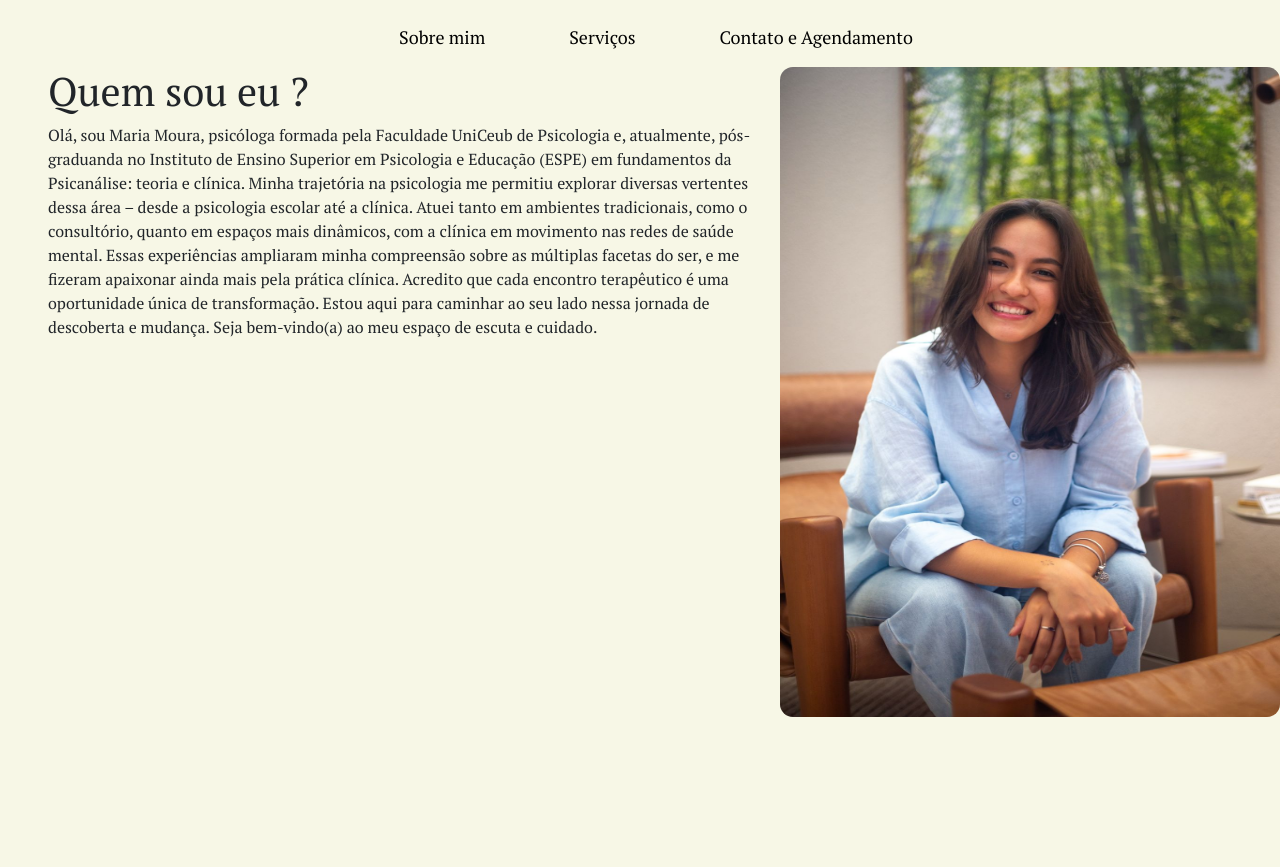
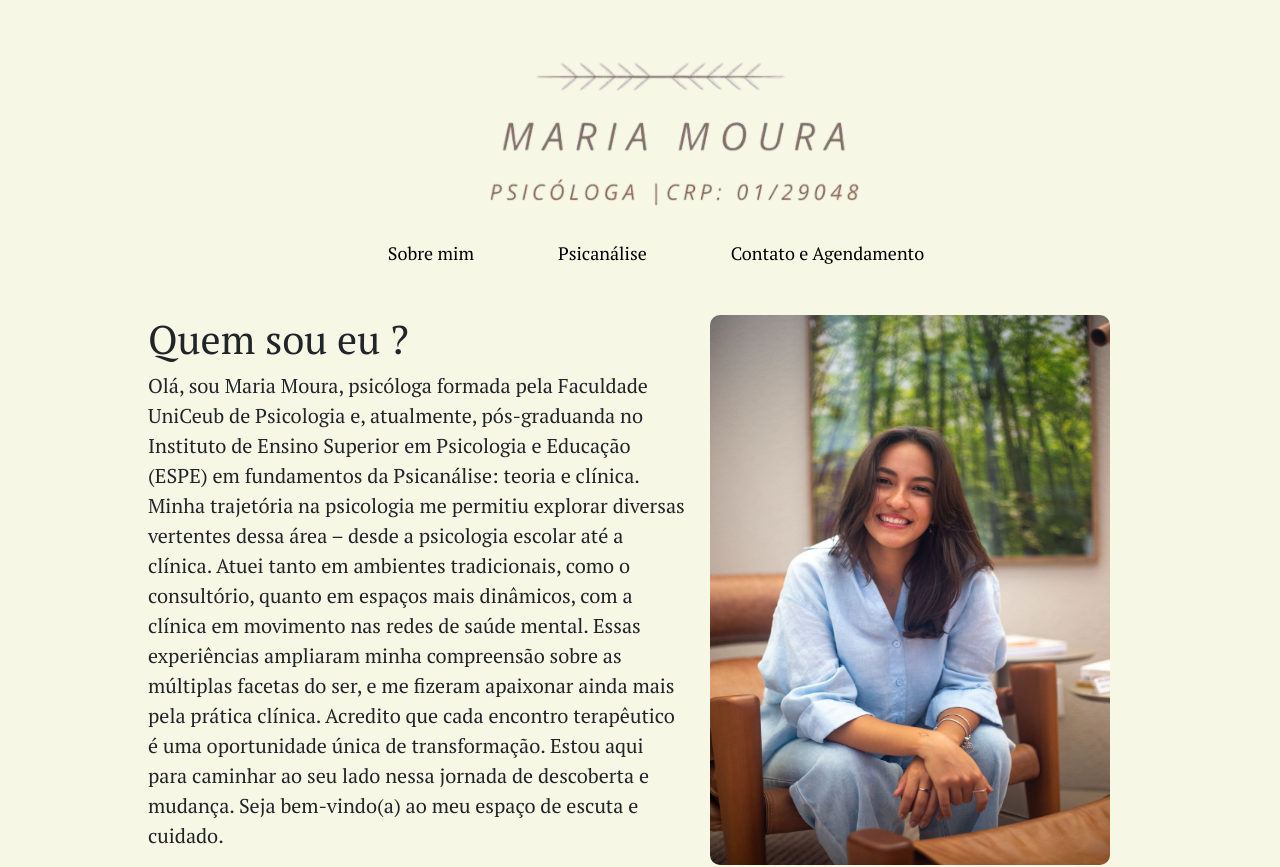
Before and after one commit to AlexandreLJr/Psi.-Maria-Eduarda-Moura, a plain HTML site: page index.html in a window 1280 px wide. Before the commit the page ends 800 px from the top, so only its background shows below. Drawn offline with nearby package versions, Linux system fonts and the light colour scheme.

Commit message:
alterações

```diff
--- a/index.html
+++ b/index.html
@@ -13,12 +13,15 @@
     <title>Psi. Maria Eduarda Moura</title>
 </head>
 <body>
+    <div class="text-center mt-5 ps-5">
+        <img src="images/logo2.png" alt="logo inicial" class="img-fluid logo-img">
+    </div>
     <header>
         <div class="interface mt-4">
             <nav class="menu-desktop justify-content-center align-items-center text-center">
                 <ul>
                     <li><a href="#">Sobre mim</a></li>
-                    <li><a href="#">Serviços</a></li>
+                    <li><a href="#">Psicanálise</a></li>
                     <li><a href="#">Contato e Agendamento</a></li>
                 </ul>
             </nav>
@@ -26,14 +29,15 @@
     </header>
 
     <main>
-        <section class="topo-do-site">
-            <div class="interdace">
-                <div class="flex d-flex">
+        <section class="topo-do-site mt-5">
+            <div class="interface">
+                <div class="flex d-flex justify-content-center">
                     <div class="txt-sobre-mim ps-5">
                         <h1>Quem sou eu ?</h1>
                         <p>Olá, sou Maria Moura, psicóloga formada pela Faculdade UniCeub de Psicologia e,
                             atualmente, pós-graduanda no Instituto de Ensino Superior em Psicologia e Educação
                             (ESPE) em fundamentos da Psicanálise: teoria e clínica.
+                            <br>
                             Minha trajetória na psicologia me permitiu explorar diversas vertentes dessa área – desde a
                             psicologia escolar até a clínica. Atuei tanto em ambientes tradicionais, como o consultório,
                             quanto em espaços mais dinâmicos, com a clínica em movimento nas redes de saúde
--- a/style.css
+++ b/style.css
@@ -9,6 +9,13 @@
 body{
     height: 100%;
     background-color: rgb(247, 247, 230);
+}
+
+.logo-img {
+    height: auto; /* Mantém a proporção */
+    display: block; /* Garante que as margens funcionem corretamente */
+    margin: 0 auto; /* Centraliza horizontalmente */
+    padding-left: 20px; /* Mantém o espaçamento à esquerda se necessário */
 }
 
 header a{
@@ -34,7 +41,17 @@ header nav ul li{
 }
 
 img{
-    height: 650px;
-    width: 500px;
-    border-radius: 13px;
+    height: 550px;
+    width: 400px;
+    border-radius: 10px;
+    margin-right: 70px; /* Espaço à direita */
 }
+
+section{
+    margin-left: 100px; /* Espaço à direita */
+    margin-right: 100px; /* Espaço à direita */
+}
+
+section p{
+    font-size: 20px;
+}
```
